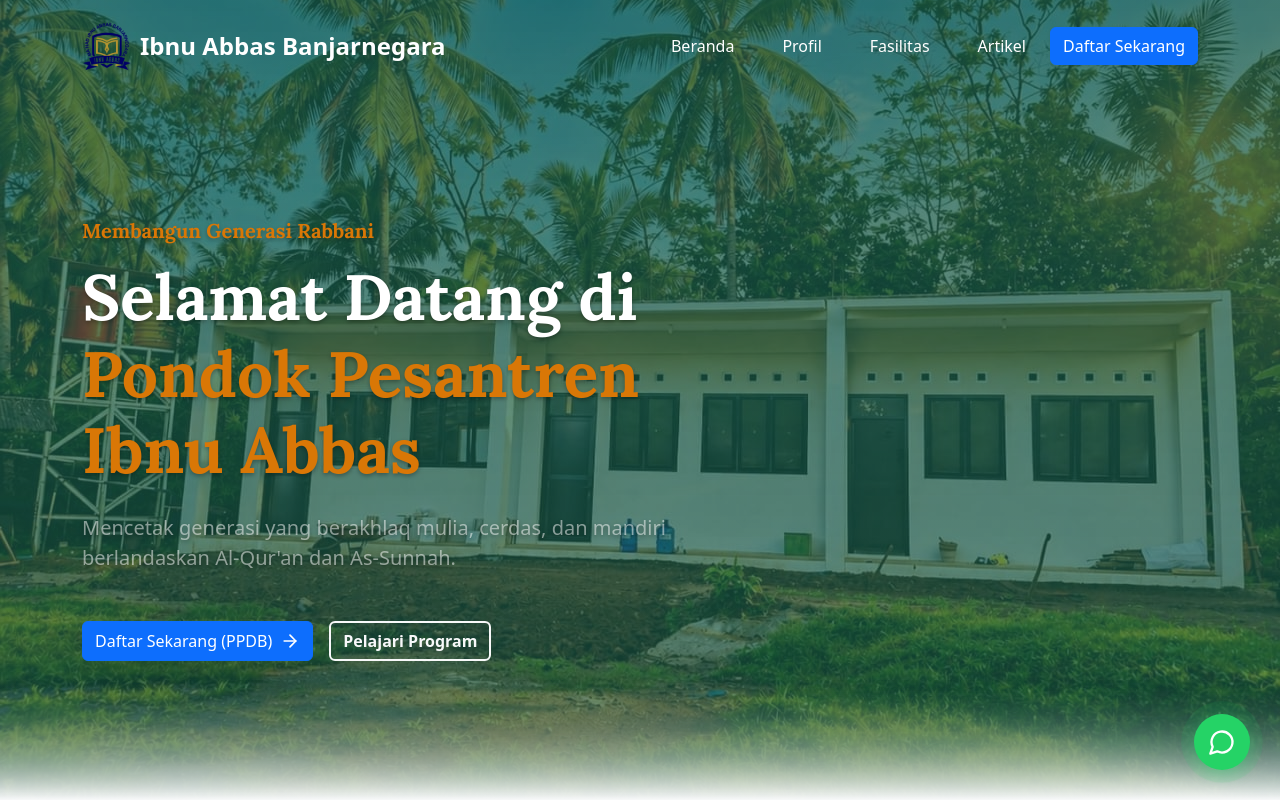
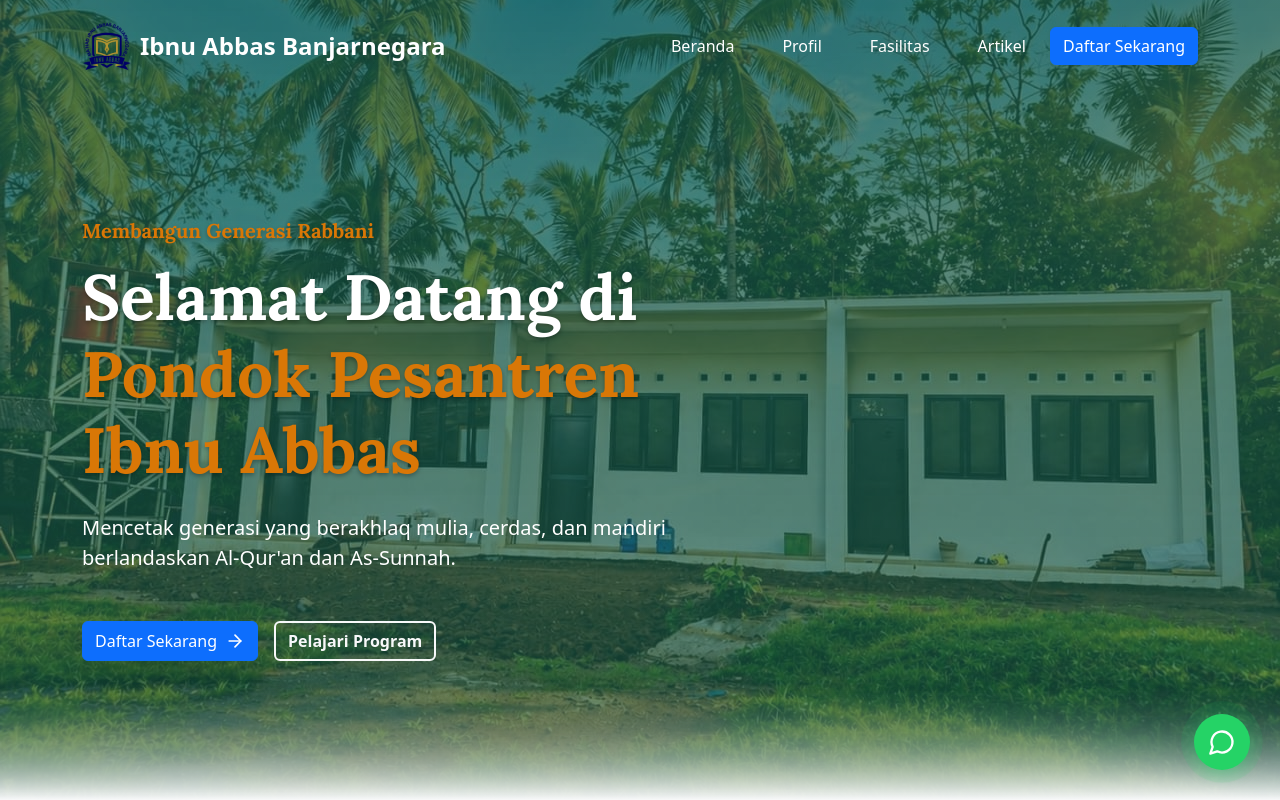
Before and after one commit to AZcode-wars/project-website-ibnu-abbas, a React (Vite) app: page / in a window 1280 px wide. Shown: the top 800 px of the page. Built offline with nearby package versions, Linux system fonts and the light colour scheme; no server answers.

Commit message:
Menghilangkan tulisan PPDB di Button action

```diff
--- a/src/components/Hero.jsx
+++ b/src/components/Hero.jsx
@@ -1,10 +1,10 @@
-import React from 'react';
-import { Link } from 'react-router-dom';
-import { Container, Row, Col, Button } from 'react-bootstrap';
-import { motion } from 'framer-motion';
-import { GraduationCap, Users, Calendar, ArrowRight } from 'lucide-react';
+import React from "react";
+import { Link } from "react-router-dom";
+import { Container, Row, Col, Button } from "react-bootstrap";
+import { motion } from "framer-motion";
+import { GraduationCap, Users, Calendar, ArrowRight } from "lucide-react";
 
-import asramaImage from '../assets/asrama baru.jpeg';
+import asramaImage from "../assets/asrama baru.jpeg";
 
 const Hero = () => {
   const containerVariants = {
@@ -27,7 +27,7 @@ const Hero = () => {
       id="home"
       className="overflow-hidden position-relative d-flex align-items-center hero-section"
       style={{
-        paddingTop: '80px'
+        paddingTop: "80px",
       }}
     >
       {/* Background Layer - Menggunakan img + object-fit untuk stabilitas mobile */}
@@ -67,7 +67,7 @@ const Hero = () => {
               </motion.h1>
               <motion.p
                 variants={itemVariants}
-                className="lead text-white-50 mb-4 mb-md-5 hero-subtitle shadow-text"
+                className="lead  text-white mb-4 mb-md-5 hero-subtitle "
                 style={{ maxWidth: "600px" }}
               >
                 Mencetak generasi yang berakhlaq mulia, cerdas, dan mandiri
@@ -82,8 +82,7 @@ const Hero = () => {
                   to="/ppdb"
                   className="btn-accent-pondok hero-btn d-flex align-items-center justify-content-center shadow-lg"
                 >
-                  Daftar Sekarang (PPDB){" "}
-                  <ArrowRight className="ms-2" size={20} />
+                  Daftar Sekarang <ArrowRight className="ms-2" size={20} />
                 </Button>
                 <Button
                   variant="outline-light"
```
